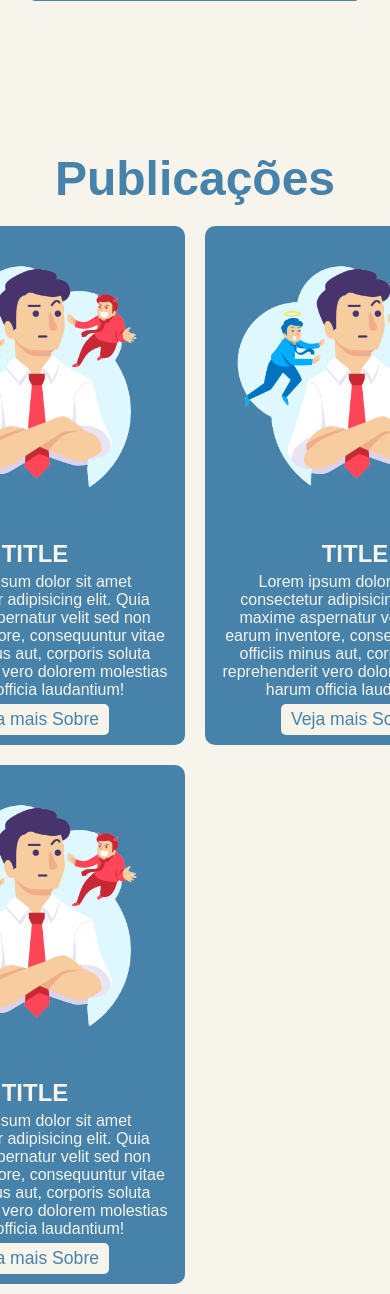
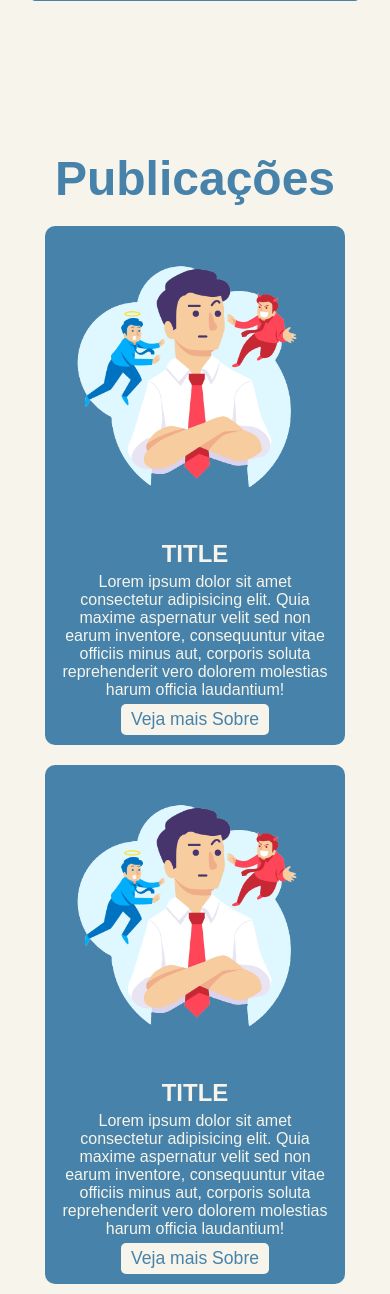
Before and after one commit to CaioSantos00/LandingPageEtica, a PHP site: page / in a window 390 px wide; the page is wider, and only the part inside the window is pictured. Shown: the part 582-1876 px from the top of that part. Run offline with PHP 8.4, Linux system fonts and the light colour scheme.

Commit message:
pagina inicial resolveu a responsa

```diff
--- a/css/mediaQueries/init.css
+++ b/css/mediaQueries/init.css
@@ -23,7 +23,7 @@
 }
 
 @media screen and (max-width:1120px) {
-    #containerCard {
+    .containerCard {
         grid-template-areas: 'cardsInfos cardsInfos cardsInfos';
     }
 
@@ -39,7 +39,7 @@
 }
 
 @media screen and (max-width:970px){
-    #containerCard {
+    .containerCard {
         grid-template-areas: 'cardsInfos cardsInfos';
     }
 }
@@ -51,7 +51,7 @@
 }
 
 @media screen and (max-width:670px) {
-    #containerCard {
+    .containerCard {
         grid-template-areas: 'cardsInfos';
     }
 }
```
